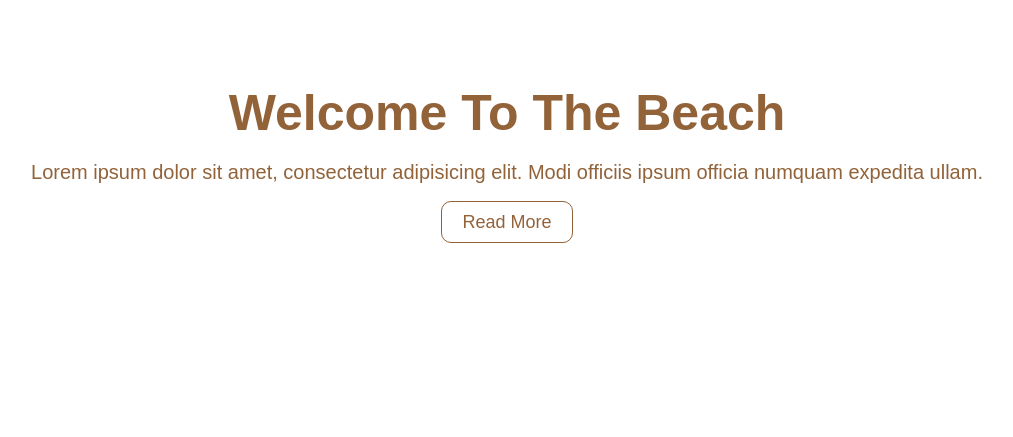
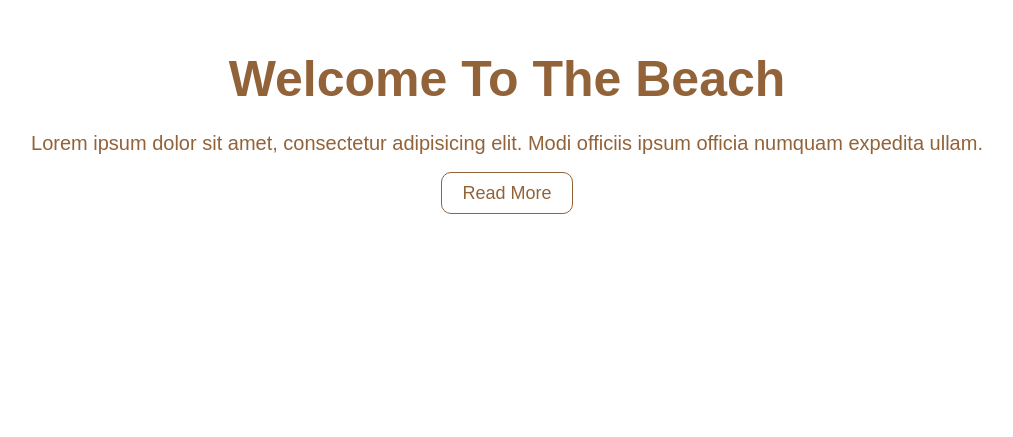
Before and after one commit to VasylUlianovskyi/Fullscreen_Landing, a plain HTML site: page index.html in a window 1280 px wide. Shown: the part 363-800 px from the top of the page, without its empty margins (133-1146 px from the left). Drawn offline with Linux system fonts and the light colour scheme.

Commit message:
Fix fonts and margin

```diff
--- a/css/style.css
+++ b/css/style.css
@@ -1,3 +1,7 @@
+* {
+  margin: 0;
+}
+
 body {
   font-family: Arial, Helvetica, sans-serif;
   font-size: 17px;
@@ -10,24 +14,23 @@ header {
 
   text-align: center;
   margin: 420px 0px 420px 0px;
-  padding-bottom: 10px;
-  white-space: nowrap;
-  overflow: hidden;
-  /* text-overflow: clip; */
-
+  padding-bottom: 4em;
 }
 
 h1 {
   font-size: 50px;
   line-height: 0.9;
-  font: bold;
+
   text-transform: capitalize;
-  margin-bottom: 0;
+  padding-bottom: 0.5em;
 
 }
 
 .sub-title {
   font-size: 20px;
+  padding-bottom: 1em;
+
+
 }
 
 p {
```
